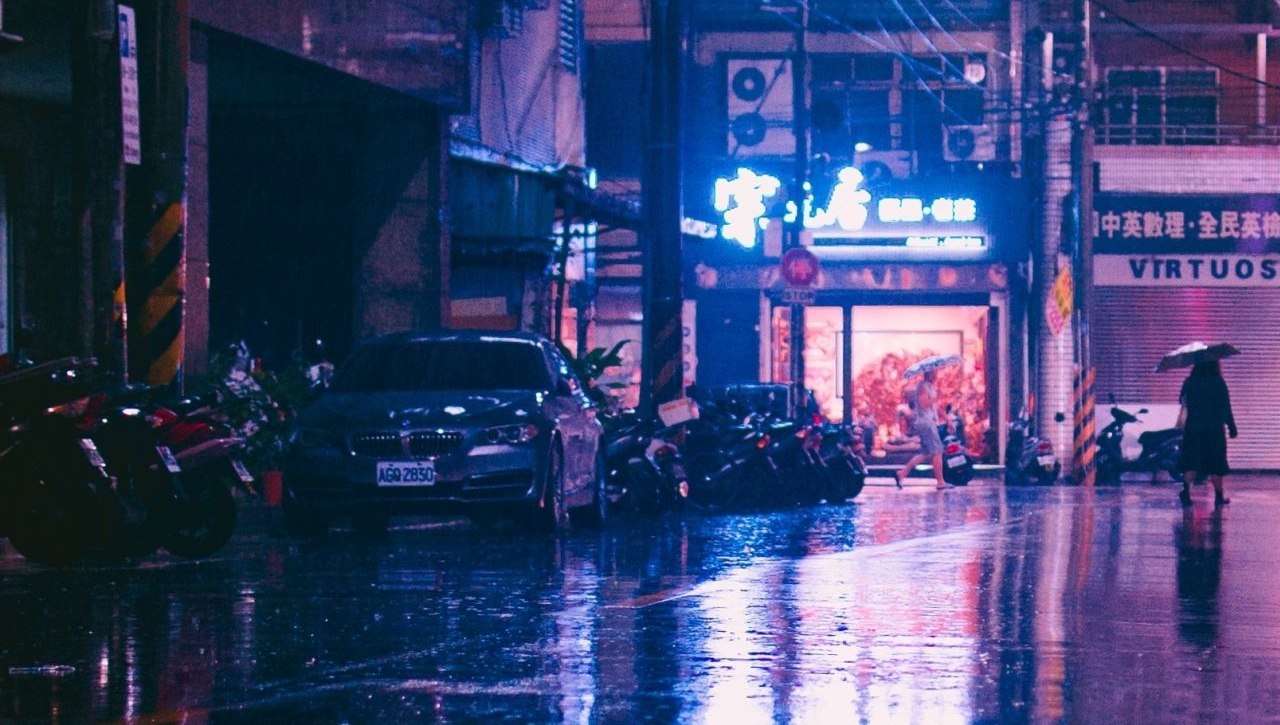
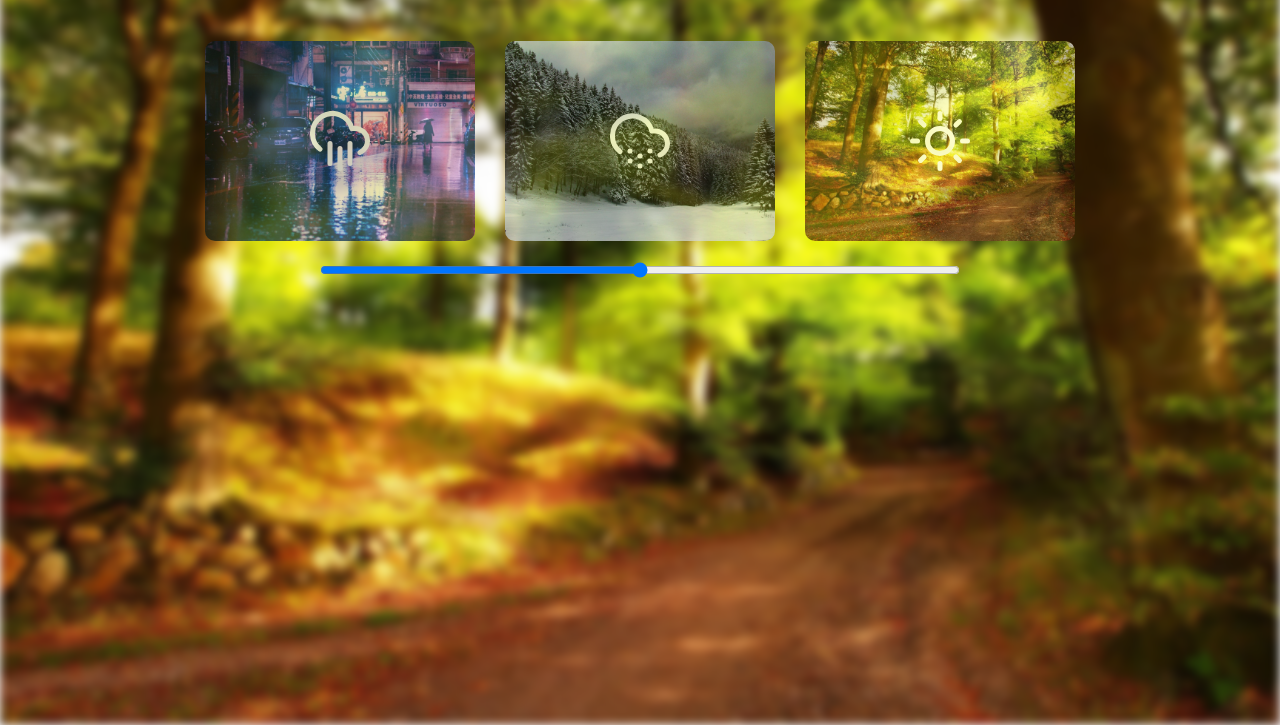
Before and after one commit to AlekseyGurev/sounds, a website built with webpack: page public/index.html in a window 1280 px wide. Shown: the part 75-800 px from the top of the page. Built offline with nearby package versions, Linux system fonts and the light colour scheme.

Commit message:
add logics

```diff
--- a/public/index.html
+++ b/public/index.html
@@ -6,7 +6,20 @@
     <link rel="shortcut icon" href="favicon.ico" type="image/x-icon" />
     <title>Sounds</title>
   </head>
-  <body>
-    <h1>Test</h1>
+  <body id="body">
+    <main>
+      <div class="bg"></div>
+      <section class="container">
+        <ul class="catalog"></ul>
+        <input
+          class="volume"
+          type="range"
+          min="0"
+          max="1"
+          step="0.01"
+          value="0.5"
+        />
+      </section>
+    </main>
   </body>
 </html>
--- /dev/null
+++ b/src/css/background.scss
@@ -0,0 +1,12 @@
+.bg {
+  position: absolute;
+  z-index: 1;
+  left: 0px;
+  top: 0px;
+  right: 0px;
+  bottom: 0px;
+  filter: blur(5px);
+  background-repeat: no-repeat;
+  background-position: center;
+  background-size: cover;
+}
--- /dev/null
+++ b/src/css/button.scss
@@ -0,0 +1,30 @@
+.btn {
+  width: 270px;
+  height: 200px;
+  background-repeat: no-repeat;
+  background-size: cover;
+  border: none;
+  cursor: pointer;
+  transition: background-color 0.3s, transform 0.3s;
+  opacity: 0.7;
+  border-radius: 10px;
+}
+
+.btn:hover {
+  transform: scale(1.05);
+  box-shadow: 0 6px 12px rgba(0, 0, 0, 0.3);
+  opacity: 1;
+}
+
+.btn:active {
+  opacity: 0.7;
+}
+
+.icon {
+  display: block;
+  margin: auto;
+  height: 60px;
+  width: 60px;
+  background-repeat: no-repeat;
+  background-size: 100% 100%;
+}
--- /dev/null
+++ b/src/css/catalog.scss
@@ -0,0 +1,9 @@
+.catalog {
+  display: flex;
+  flex-direction: row;
+  justify-content: center;
+  flex-wrap: wrap;
+  padding: 0;
+  list-style: none;
+  gap: 30px;
+}
--- /dev/null
+++ b/src/css/container.scss
@@ -0,0 +1,8 @@
+.container {
+  padding-top: 100px;
+  position: relative;
+  display: flex;
+  flex-direction: column;
+  align-items: center;
+  z-index: 2;
+}
--- a/src/css/index.scss
+++ b/src/css/index.scss
@@ -1,4 +1,7 @@
-body {
-  font-family: 'Roboto', sans-serif;
-  background-image: url(../assets/img/rainy-bg.jpg);
-}
+@import './container.scss';
+@import './main.scss';
+@import './fonts.scss';
+@import './catalog.scss';
+@import './button.scss';
+@import './background.scss';
+@import './volume.scss';
--- /dev/null
+++ b/src/css/main.scss
@@ -0,0 +1,11 @@
+*,
+*:before,
+*:after {
+  box-sizing: border-box;
+}
+
+body {
+  margin: 0;
+  padding: 0;
+  font-family: 'Roboto', sans-serif;
+}
--- /dev/null
+++ b/src/css/volume.scss
@@ -0,0 +1,3 @@
+.volume {
+  width: 50%;
+}
--- a/src/index.js
+++ /dev/null
@@ -1,2 +0,0 @@
-import './css/fonts.scss';
-import './css/index.scss';
--- /dev/null
+++ b/src/js/data.js
@@ -0,0 +1,22 @@
+export const PAUSE = '../assets/icons/pause.svg';
+
+export const data = {
+  rain: {
+    icon: '../assets/icons/cloud-rain.svg',
+    image: '../assets/img/rainy-bg.jpg',
+    sound: '../assets/sounds/rain.mp3',
+    play: false,
+  },
+  winter: {
+    icon: '../assets/icons/cloud-snow.svg',
+    image: '../assets/img/winter-bg.jpg',
+    sound: '../assets/sounds/winter.mp3',
+    play: false,
+  },
+  sun: {
+    icon: '../assets/icons/sun.svg',
+    image: '../assets/img/summer-bg.jpg',
+    sound: '../assets/sounds/summer.mp3',
+    play: false,
+  },
+};
--- /dev/null
+++ b/src/js/index.js
@@ -0,0 +1,62 @@
+import { PAUSE } from './data';
+import { data } from './data';
+import { randomBackground, replacePause } from './utilities';
+import '../css/index.scss';
+
+const body = document.getElementById('body');
+const bg = body.querySelector('.bg');
+const volumeControl = body.querySelector('.volume');
+const catalog = body.querySelector('.catalog');
+const sound = new Audio();
+
+bg.style.backgroundImage = `url('${randomBackground(data)}')`;
+sound.volume = volumeControl.value;
+
+for (const item in data) {
+  const dataItem = data[item];
+
+  const catalogItem = document.createElement('li');
+  const catalogButton = document.createElement('button');
+  const iconButton = document.createElement('i');
+
+  catalogButton.classList.add('btn');
+  catalogButton.dataset.info = item;
+  catalogButton.style.backgroundImage = `url('${dataItem.image}')`;
+
+  iconButton.classList.add('icon');
+  iconButton.style.backgroundImage = `url('${dataItem.icon}')`;
+
+  catalog.append(catalogItem);
+  catalogItem.append(catalogButton);
+  catalogButton.append(iconButton);
+}
+
+const allButtons = catalog.querySelectorAll('.btn');
+
+volumeControl.addEventListener('input', function () {
+  sound.volume = volumeControl.value;
+});
+
+document.addEventListener('click', (event) => {
+  if (event.target.closest('.btn')) {
+    const button = event.target.closest('.btn');
+    const icon = button.querySelector('.icon');
+    const dataSet = button.getAttribute('data-info');
+    bg.style.backgroundImage = `url('${data[dataSet].image}')`;
+    sound.src = `${data[dataSet].sound}`;
+
+    if (data[dataSet].play === false) {
+      sound.play();
+      replacePause(data, allButtons);
+      for (const item in data) {
+        data[item].play = false;
+      }
+      data[dataSet].play = true;
+      icon.style.backgroundImage = `url('${PAUSE}')`;
+    } else {
+      sound.pause();
+      data[dataSet].play = false;
+      icon.style.backgroundImage = `url('${data[dataSet].icon}')`;
+    }
+  }
+});
--- /dev/null
+++ b/src/js/utilities.js
@@ -0,0 +1,20 @@
+export function randomBackground(data) {
+  const backgrounds = [];
+  for (const key in data) {
+    backgrounds.push(data[key].image);
+  }
+  return getRandomElement(backgrounds);
+}
+
+export function replacePause(data, allButtons) {
+  allButtons.forEach((button) => {
+    const dataSet = button.getAttribute('data-info');
+    const icon = button.querySelector('.icon');
+    icon.style.backgroundImage = `url('${data[dataSet].icon}')`;
+  });
+}
+
+function getRandomElement(arr) {
+  const randomIndex = Math.floor(Math.random() * arr.length);
+  return arr[randomIndex];
+}
--- a/webpack.config.common.js
+++ b/webpack.config.common.js
@@ -5,7 +5,7 @@ const CopyPlugin = require('copy-webpack-plugin');
 
 module.exports = {
   context: path.resolve(__dirname, 'src'),
-  entry: './index.js',
+  entry: './js/index.js',
   output: {
     filename: '[name].[contenthash].js',
     path: path.resolve(__dirname, 'dist'),
```
